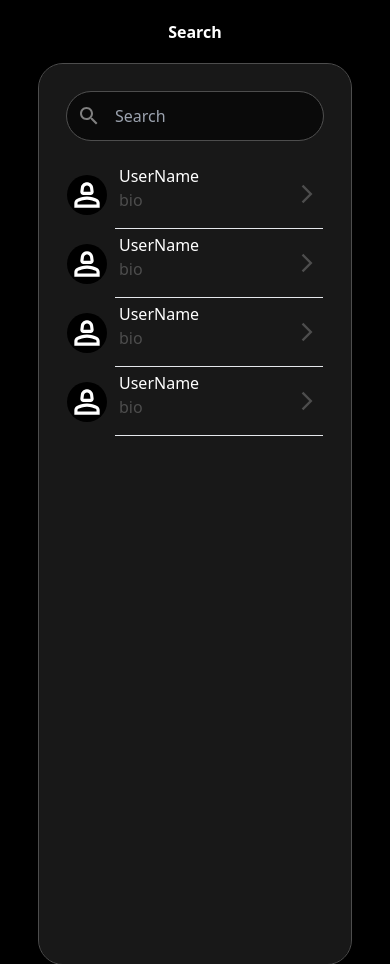
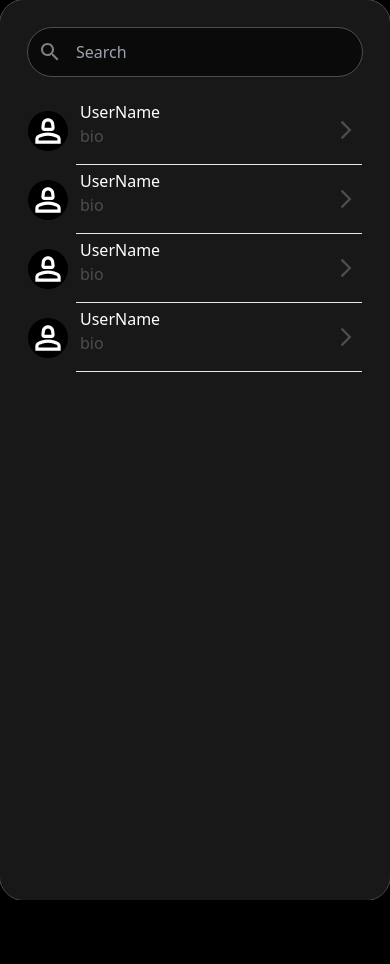
Before and after one commit to MaorShmueli55/social-network-project, a React (Vite) app in the folder clinet/social-network/: page /search in a window 390 px wide. After the commit the page ends 900 px from the top, so only its background shows below. Built offline with nearby package versions, Linux system fonts and the light colour scheme.

Commit message:
added responsiveness to search page and also fixed scroll bug

```diff
--- a/clinet/social-network/src/App.css
+++ b/clinet/social-network/src/App.css
@@ -1,7 +1,7 @@
 body {
   background-color: black;
   color: white;
-  overflow: hidden;
+  overflow-x: hidden;
   position: relative;
   top: 0;
 }
--- a/clinet/social-network/src/Pages/SearchPage.jsx
+++ b/clinet/social-network/src/Pages/SearchPage.jsx
@@ -15,8 +15,8 @@ const SearchPage = () => {
 
   return (
     <div className='w-full flex flex-col gap-5'>
-      <h1 className='text-center pt-5 font-semibold'>Search</h1>
-      <div className={`self-center bg-searchBody w-[80%] min-h-[900px] rounded-3xl flex flex-col p-7 ${outline} `}>
+      <h1 className='text-center pt-5 font-semibold hidden sm:block'>Search</h1>
+      <div className={` self-center bg-searchBody w-full sm:w-[80%] min-h-[900px] rounded-3xl flex flex-col p-7 ${outline} `}>
         <div className="relative">
 
 
```
